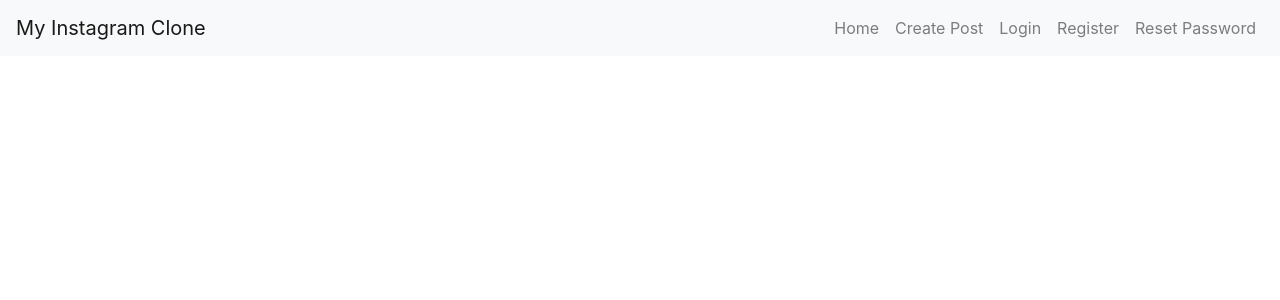
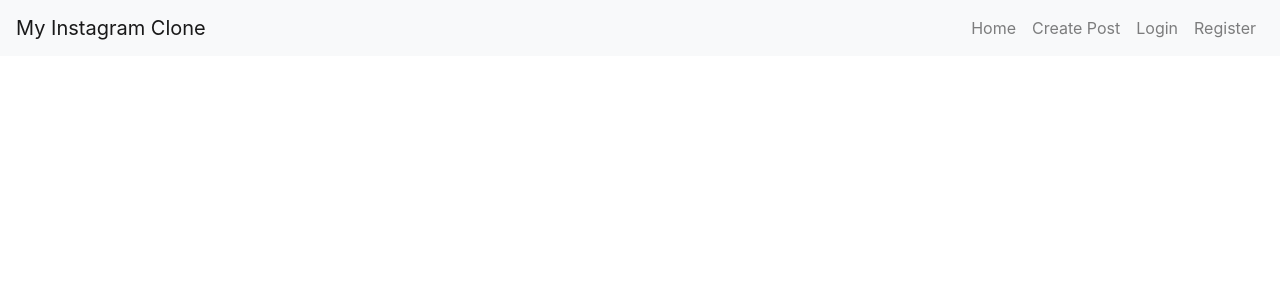
Before and after one commit to Udemezue12/instagram-clone, a Django app: page / in a window 1280 px wide. Shown: the top 300 px of the page. Run offline with Django 5.2, Linux system fonts and the light colour scheme; some libraries are stand-ins or nearby versions.

Commit message:
Remove the link to the password reset page from the navigation bar. (generated by blackbox.ai )

```diff
--- a/content/templates/content/base.html
+++ b/content/templates/content/base.html
@@ -32,8 +32,8 @@
                     <li class="nav-item">
                         <a class="nav-link" href="{% url 'content:register' %}">Register</a>
                     </li>
-                    <li><a class="nav-link" href="{% url 'content:password_reset' %}">Reset Password</a>
-                    </li>
+                    {% comment %} <li><a class="nav-link" href="{% url 'content:password_reset' %}">Reset Password</a>
+                    </li> {% endcomment %}
                 {% endif %}
             </ul>
         </div>
```
